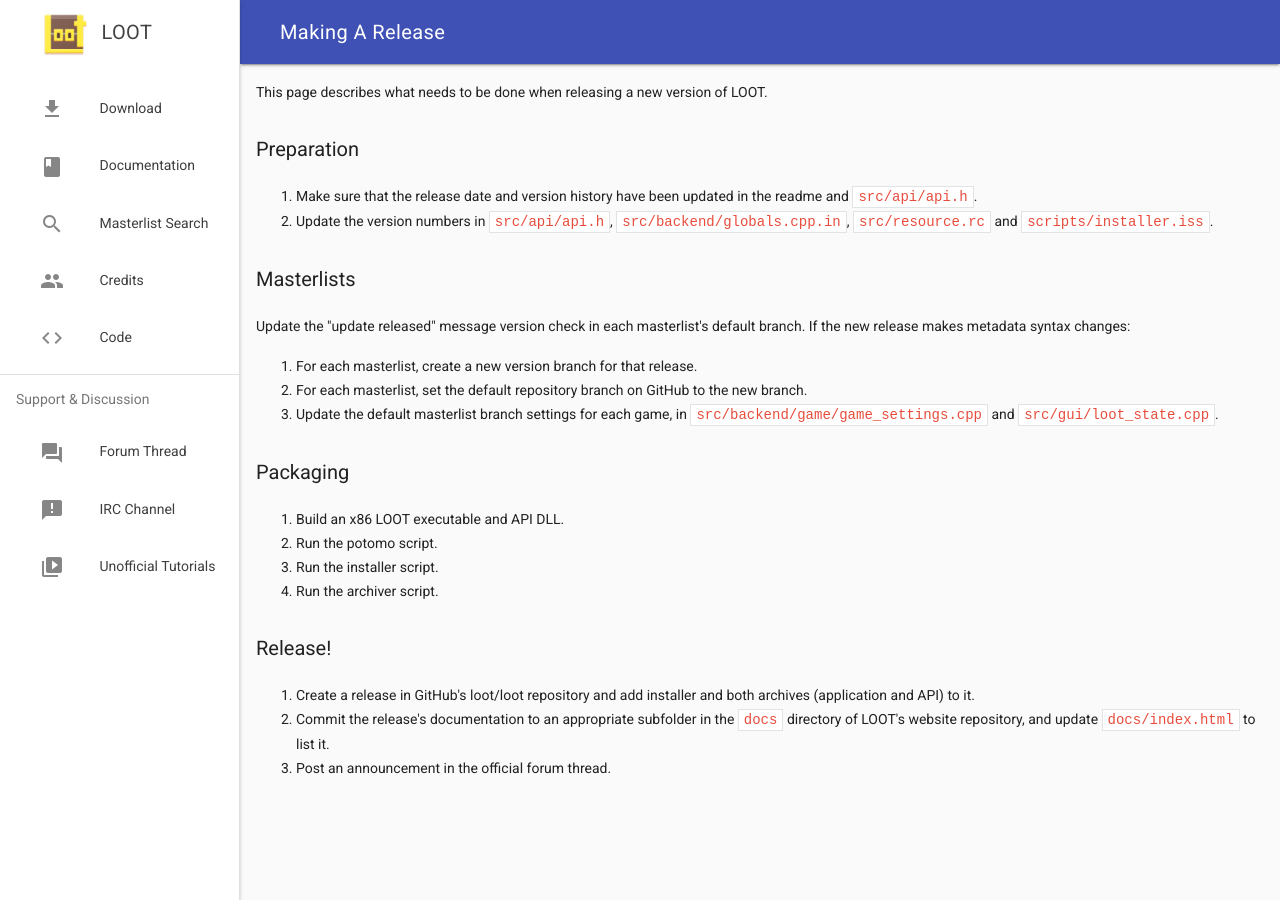
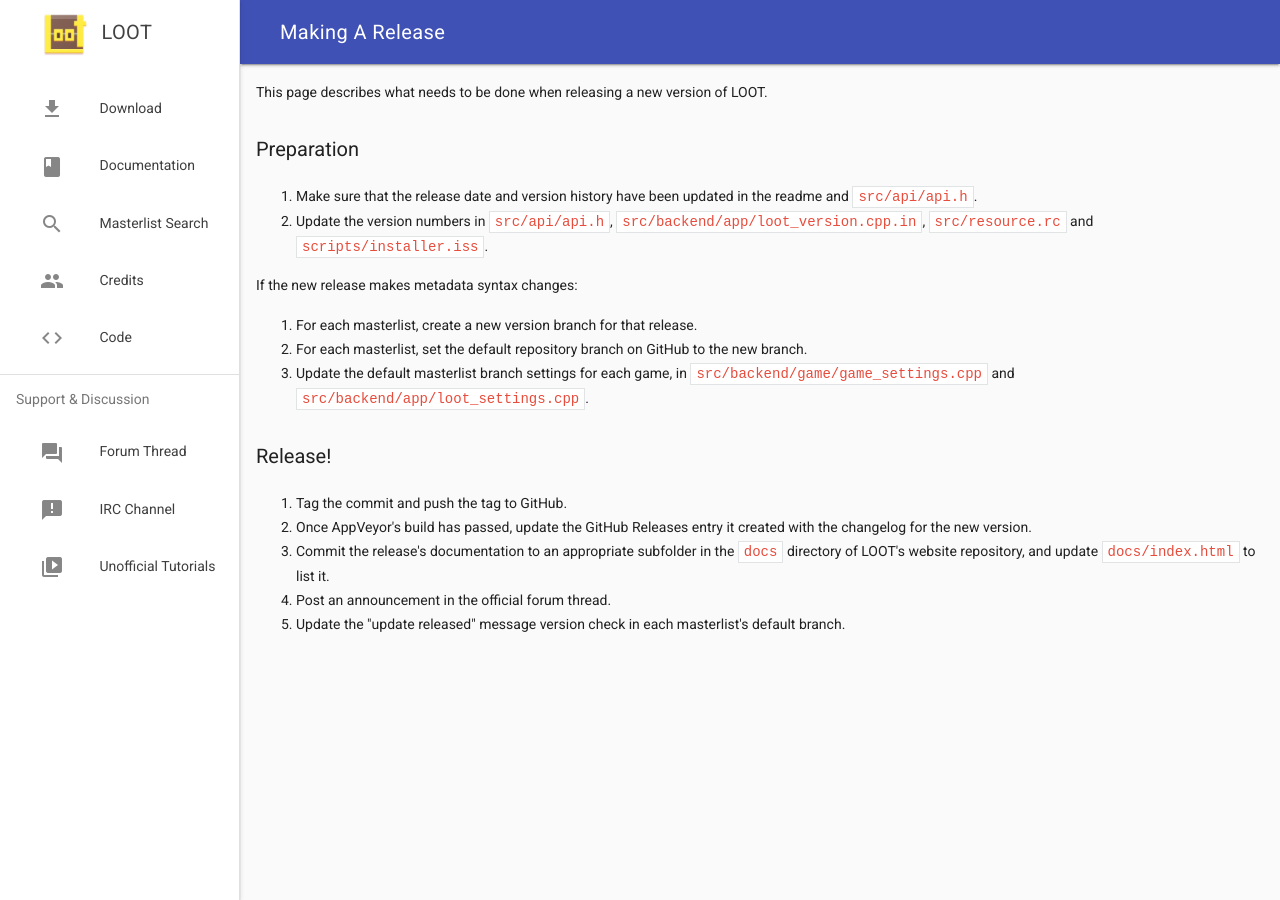
Before and after one commit to loot/loot.github.io, a Jekyll site: the page built from docs/team/Making-A-Release.html, in a window 1280 px wide. Built offline with Jekyll 4.4.1, drawn with Linux system fonts in a browser that asks for light colours; nearby versions of some CDN libraries.

Commit message:
Update steps for making a release

```diff
--- a/docs/team/Making-A-Release.html
+++ b/docs/team/Making-A-Release.html
@@ -9,32 +9,22 @@
 
 <ol>
   <li>Make sure that the release date and version history have been updated in the readme and <code>src/api/api.h</code>.</li>
-  <li>Update the version numbers in <code>src/api/api.h</code>, <code>src/backend/globals.cpp.in</code>, <code>src/resource.rc</code> and <code>scripts/installer.iss</code>.</li>
+  <li>Update the version numbers in <code>src/api/api.h</code>, <code>src/backend/app/loot_version.cpp.in</code>, <code>src/resource.rc</code> and <code>scripts/installer.iss</code>.</li>
 </ol>
 
-<h3>Masterlists</h3>
-
-<p>Update the "update released" message version check in each masterlist's default branch. If the new release makes metadata syntax changes:</p>
-
+<p>If the new release makes metadata syntax changes:</p>
 <ol>
   <li>For each masterlist, create a new version branch for that release.</li>
   <li>For each masterlist, set the default repository branch on GitHub to the new branch.</li>
-  <li>Update the default masterlist branch settings for each game, in <code>src/backend/game/game_settings.cpp</code> and <code>src/gui/loot_state.cpp</code>.</li>
-</ol>
-
-<h3>Packaging</h3>
-
-<ol>
-  <li>Build an x86 LOOT executable and API DLL.</li>
-  <li>Run the potomo script.</li>
-  <li>Run the installer script.</li>
-  <li>Run the archiver script.</li>
+  <li>Update the default masterlist branch settings for each game, in <code>src/backend/game/game_settings.cpp</code> and <code>src/backend/app/loot_settings.cpp</code>.</li>
 </ol>
 
 <h3>Release!</h3>
 
 <ol>
-  <li>Create a release in GitHub's loot/loot repository and add installer and both archives (application and API) to it.</li>
+  <li>Tag the commit and push the tag to GitHub.</li>
+  <li>Once AppVeyor's build has passed, update the GitHub Releases entry it created with the changelog for the new version.</li>
   <li>Commit the release's documentation to an appropriate subfolder in the <code>docs</code> directory of LOOT's website repository, and update <code>docs/index.html</code> to list it.</li>
   <li>Post an announcement in the official forum thread.</li>
+  <li>Update the "update released" message version check in each masterlist's default branch.</li>
 </ol>
```
